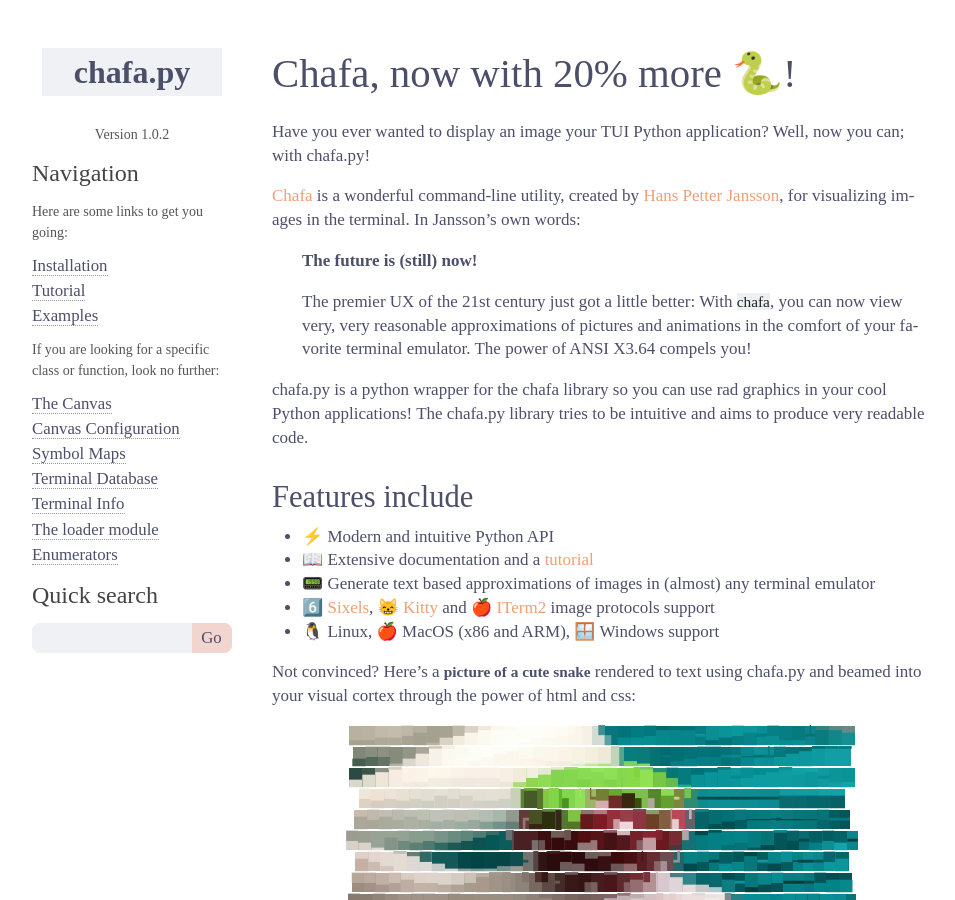
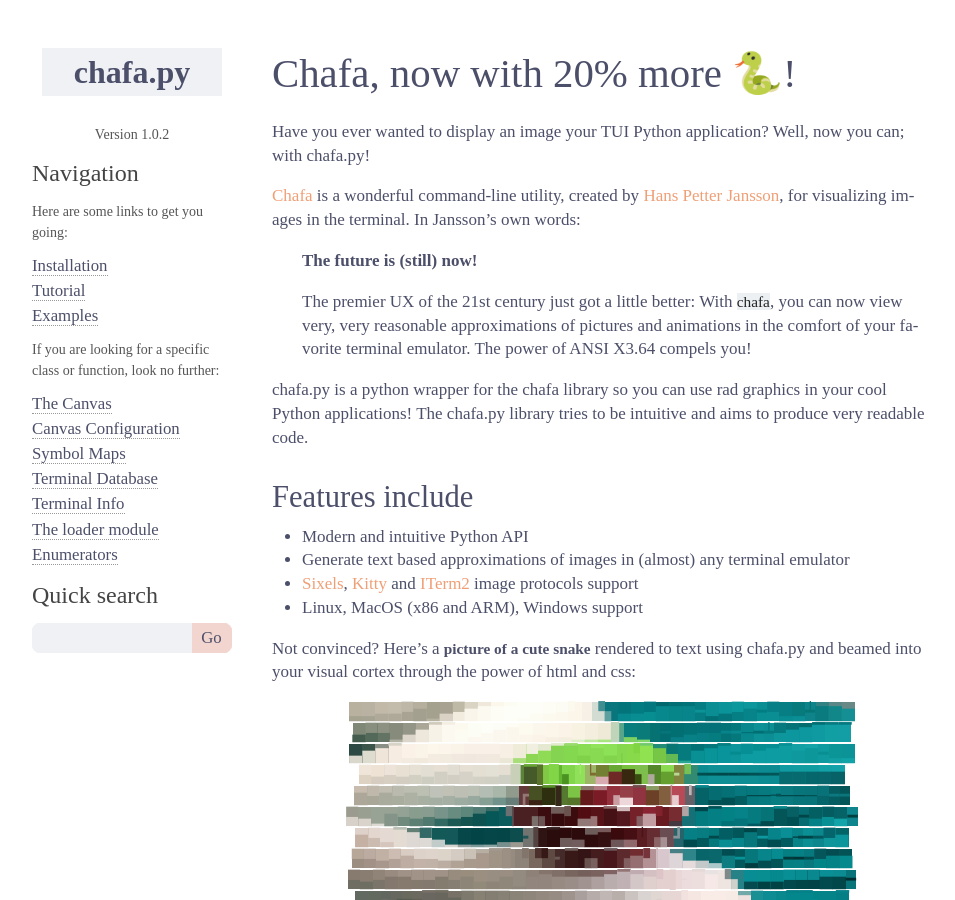
Before and after one commit to GuardKenzie/chafa.py, a Sphinx documentation site: the page built from docs/index.rst, in a window 1280 px wide and 900 px high. Shown: the whole window, without its empty margins (148-1103 px from the left). Built offline with Sphinx 7.4.7, drawn with Linux system fonts in a browser that asks for light colours; some web fonts are replaced.

Commit message:
Docs: Removed emojis from index

```diff
--- a/docs/index.rst
+++ b/docs/index.rst
@@ -22,11 +22,10 @@
 Features include
 ----------------
 
-- ⚡ Modern and intuitive Python API
-- 📖 Extensive documentation and a `tutorial <https://chafapy.mage.black/usage/tutorial.html>`_
-- 📟 Generate text based approximations of images in (almost) any terminal emulator
-- `6️⃣ Sixels <https://www.arewesixelyet.com/>`_, `😸 Kitty <https://sw.kovidgoyal.net/kitty/graphics-protocol/>`_ and `🍎 ITerm2 <https://iterm2.com/documentation-images.html>`_ image protocols support
-- 🐧 Linux, 🍎 MacOS (x86 and ARM), 🪟 Windows support
+- Modern and intuitive Python API
+- Generate text based approximations of images in (almost) any terminal emulator
+- `Sixels <https://www.arewesixelyet.com/>`_, `Kitty <https://sw.kovidgoyal.net/kitty/graphics-protocol/>`_ and `ITerm2 <https://iterm2.com/documentation-images.html>`_ image protocols support
+- Linux, MacOS (x86 and ARM), Windows support
 
 
 Not convinced? Here's a :download:`picture of a cute snake <usage/snake.jpg>` rendered to text using chafa.py and beamed into your visual cortex through the power of html and css:
```
